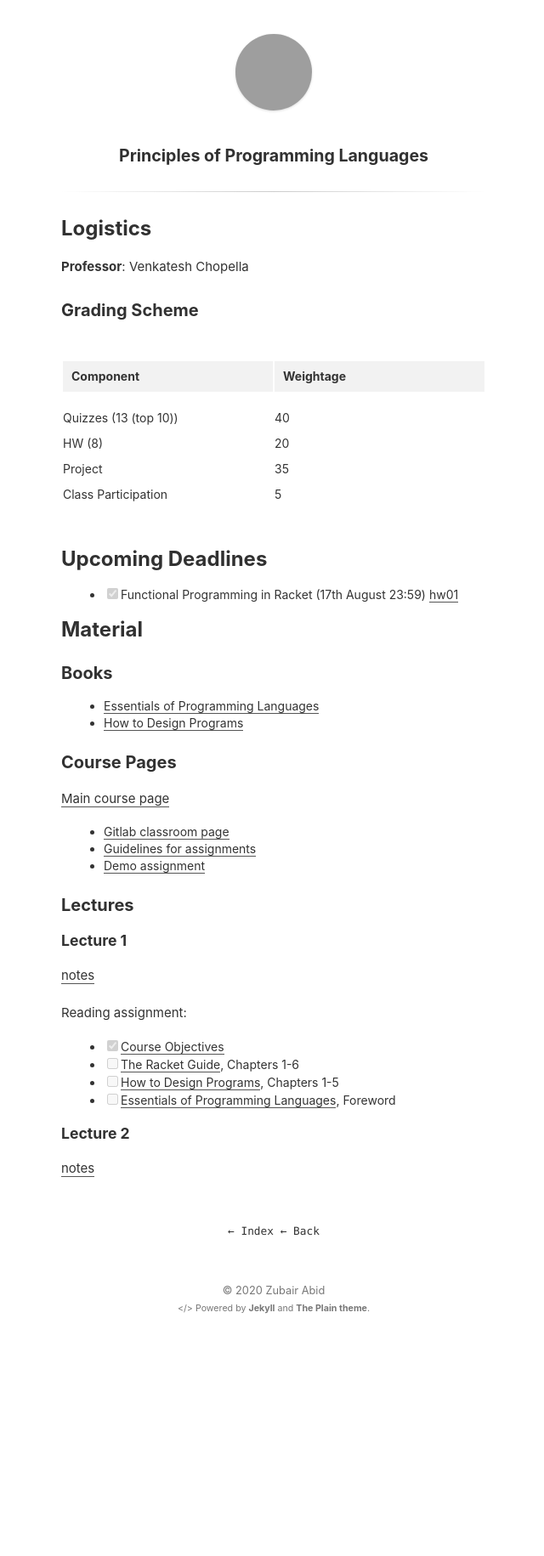
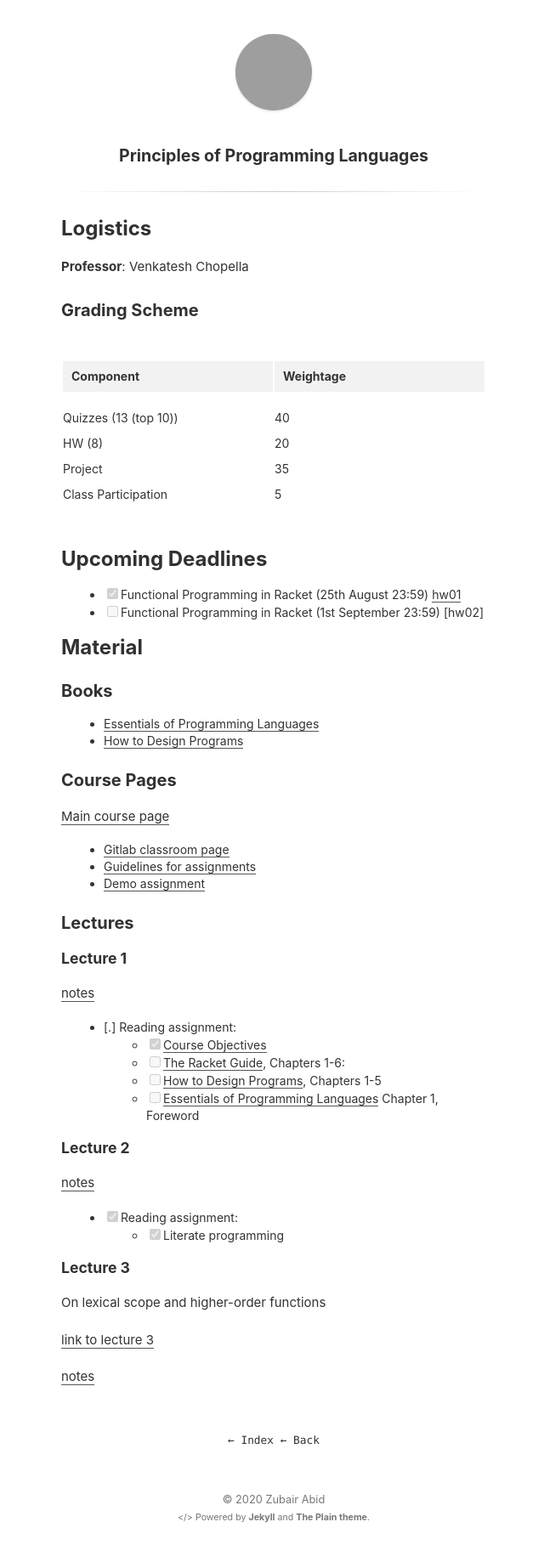
Before and after one commit to zubairabid/Semester7, a Jekyll site: the page built from subjects/PoPL/index.md, in a window 1280 px wide. Shown: the whole page at 85% size, without its empty margins (318-958 px from the left). Built offline with Jekyll 4.4.1, drawn with Linux system fonts in a browser that asks for light colours; before the commit the page ends 1585 px from its top, so only the background shows below that; grey boxes are pictures that could not be loaded.

```diff
--- a/subjects/PoPL/index.md
+++ b/subjects/PoPL/index.md
@@ -21,7 +21,8 @@
 
 ## Upcoming Deadlines
 
-- [X] Functional Programming in Racket (17th August 23:59) [hw01]
+- [X] Functional Programming in Racket (25th August 23:59) [hw01]
+- [ ] Functional Programming in Racket (1st September 23:59) [hw02]
 
 ## Material
 
@@ -44,20 +45,36 @@
 
 [notes](notes/Lecture 1)
 
-Reading assignment:
-
-- [X] [Course Objectives]
-- [ ] [The Racket Guide], Chapters 1-6
-- [ ] [How to Design Programs], Chapters 1-5
-- [ ] [Essentials of Programming Languages], Foreword
+- [.] Reading assignment:
+    - [X] [Course Objectives]
+    - [ ] [The Racket Guide], Chapters 1-6:
+    - [ ] [How to Design Programs], Chapters 1-5
+    - [ ] [Essentials of Programming Languages] Chapter 1, Foreword
 
 #### Lecture 2
 
 [notes](notes/Lecture 2)
 
+- [X] Reading assignment:
+    - [X] Literate programming
+
+#### Lecture 3
+
+On lexical scope and higher-order functions
+
+[link to lecture 3]
+
+[notes](notes/Lecture 3)
+
+
+
+
+
+
 
 [Essentials of Programming Languages]: ./books/Essentials of Programming Languages 3e (MIT, 2008).pdf
 
+[link to lecture 3]: https://gitlab.com/popl/offerings/2020-monsoon-iiith/classroom/-/issues/5
 
 [Course Objectives]: https://faculty.iiit.ac.in/~venkatesh.choppella/popl/objective.html
 [The Racket Guide]: http://docs.racket-lang.org/guide/index.html
```
Also changed, not shown: other parts of subjects/PoPL/index.md (+1 -0 lines), index.md (+3 -1 lines), subjects/IRE/index.md (+1 -0 lines), subjects/PoPL/notes/Lecture 3.md (added, +6 -0 lines), 3 other files.
